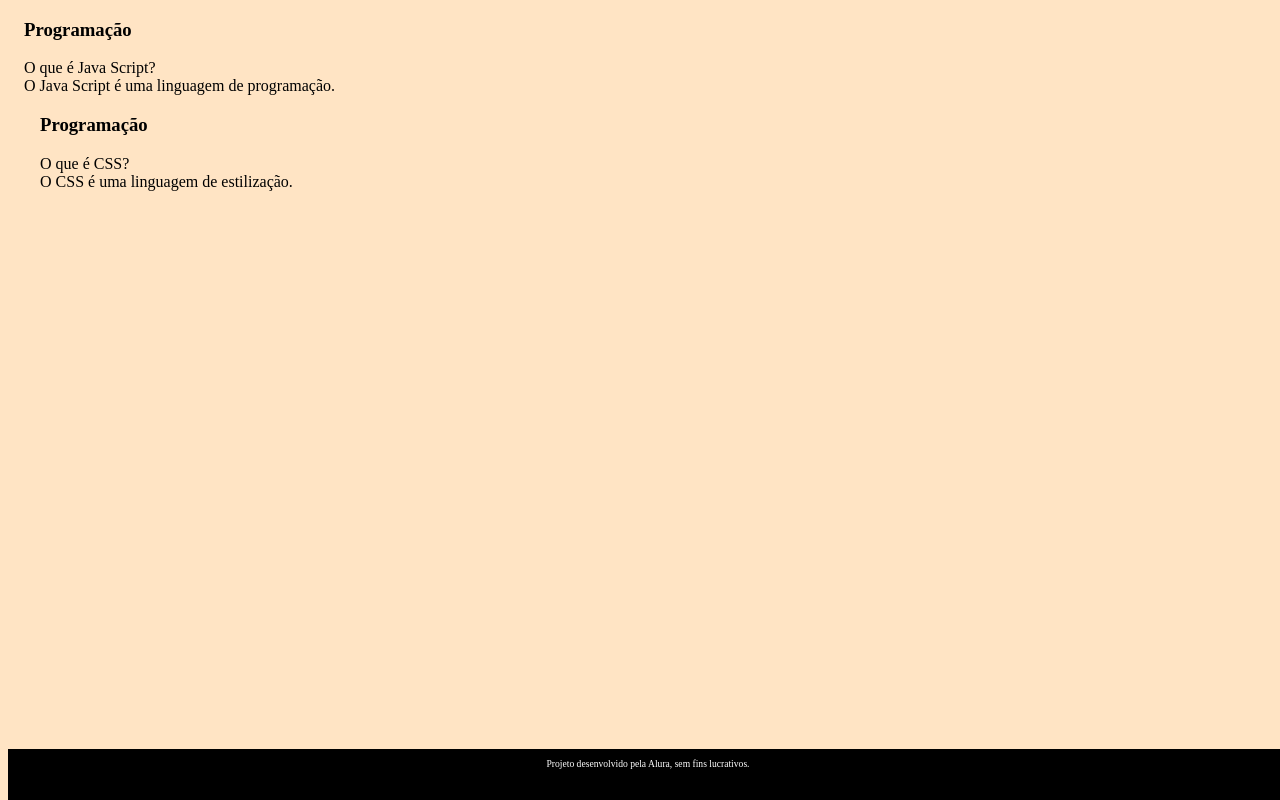
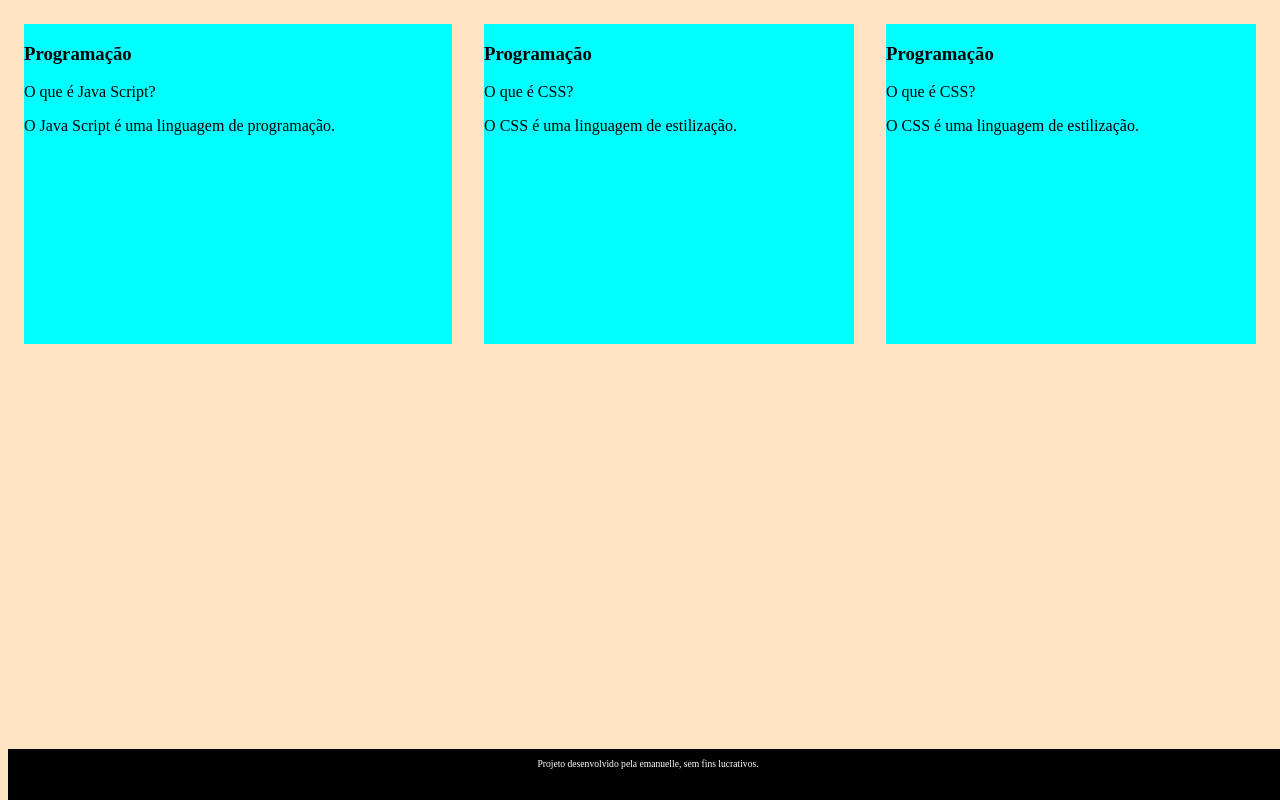
Before and after one commit to vitohmanuh/FlashCard, a plain HTML site: page Nova pasta/index.html in a window 1280 px wide. Drawn offline with Linux system fonts and the light colour scheme; a web font is replaced by a local one.

Commit message:
Aula 3
Fiz tudo na aula 3 e salvei as imagens da aula 4

```diff
--- a/Nova pasta/assets/style.css
+++ b/Nova pasta/assets/style.css
@@ -1,6 +1,21 @@
 body { font-family: Bai Jamjuree;
     background-color: bisque;
 }
+
+#“container” {
+    display:flex ;
+}
+.cartao {
+    margin: 1rem 1rem;
+    background-color: aqua;
+    height: 20rem;
+    flex-grow: 1;
+    flex-basis: calc(33% -6rem);
+}
+
+
+
+
 
 footer {background-color: black;
     color: white;
@@ -13,9 +28,3 @@ footer p{    height:2rem;
     text-align: center;
     font-size: 0.6rem;
 }
-#container {
-    display:flex ;
-}
-.cartao {
-    margin: 1rem 1rem;
-}
--- a/Nova pasta/index.html
+++ b/Nova pasta/index.html
@@ -14,36 +14,41 @@
 <body>
     <main>
         <section id= “container”>
-
             <article class="cartao">
                 <div class="cartao__conteudo">
                         <h3> Programação </h3>
                         <div class="cartao__conteudo__pergunta">
-                        O que é Java Script?
+                            <p>O que é Java Script?</p>
                         </div>
                         <div class="cartao__conteudo__resposta">
-                  O Java Script é uma linguagem de programação.
+                            <p>O Java Script é uma linguagem de programação.</p>
                         </div>
-
+                </article>
                 <article class="cartao">
                     <div class="cartao__conteudo">
                             <h3> Programação </h3>
                             <div class="cartao__conteudo__pergunta">
-                        O que é CSS?
+                                <p>O que é CSS?</p>
                             </div>
                             <div class="cartao__conteudo__resposta">
-                        O CSS é uma linguagem de estilização.
+                                <p>O CSS é uma linguagem de estilização.</p>
+                            </div>
+                    </article>
+                    <article class="cartao">
+                        <div class="cartao__conteudo">
+                            <h3> Programação </h3>
+                            <div class="cartao__conteudo__pergunta">
+                                <p>O que é CSS?</p>
+                            </div>
+                            <div class="cartao__conteudo__resposta">
+                                <p>O CSS é uma linguagem de estilização.</p>
                             </div>
                         </div>
-
                     </article>
-                </div>
-            </article>
-
         </section>
     </main>
     <footer>
-        <p>Projeto desenvolvido pela Alura, sem fins lucrativos.</p>
+        <p>Projeto desenvolvido pela emanuelle, sem fins lucrativos.</p>
     </footer>
 </body>
 </html>
```
Also changed, not shown: Nova pasta/assets/img/bg-desktop.webp (added), Nova pasta/assets/img/bg-mobile.webp (added), Nova pasta/assets/img/bg-tablet.webp (added), 1 other file. Lines whose indentation alone changed are shown as unchanged.
